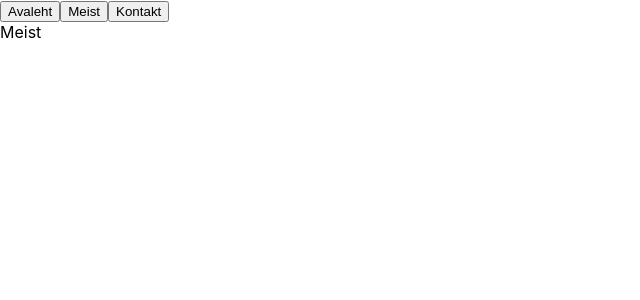
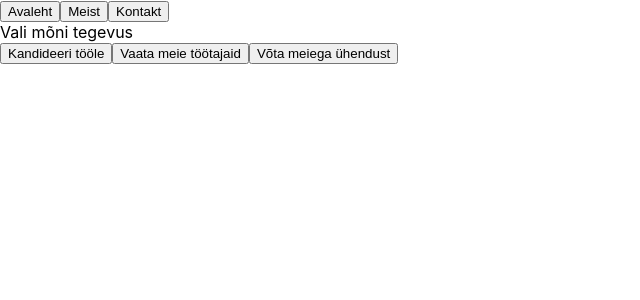
Before and after one commit to Kopponees/React-02-2023, a React (Create React App) app in the folder kodutoo1/: page /meist in a window 1280 px wide. Shown: the top 300 px of the page, without its empty margins (0-640 px from the left). Built offline with nearby package versions, Linux system fonts and the light colour scheme.

Commit message:
Kodutoo, useState, onClick

```diff
--- a/kodutoo1/src/pages/Meist.js
+++ b/kodutoo1/src/pages/Meist.js
@@ -1,8 +1,20 @@
-import React from 'react'
+import React, {useState} from 'react';
+
 
 function Meist() {
+    const [message, määraMessage]=useState("Vali mõni tegevus");
+
+
   return (
-    <div>Meist</div>
+    <div>
+        <div>
+            {message}
+        </div>
+        <button onClick={() => määraMessage("Selleks saada meile e-mail jobs@html-css.com")}>Kandideeri tööle</button>
+        <button onClick={() => määraMessage("Meil on 10 töötajat, kelle info ilmub veebilehele lähiajal")}>Vaata meie töötajaid</button>
+        <button onClick={() => määraMessage("Ühenduse võtmiseks mine lehele Kontakt")}>Võta meiega ühendust</button>
+    </div>
+
   )
 }
 
```
